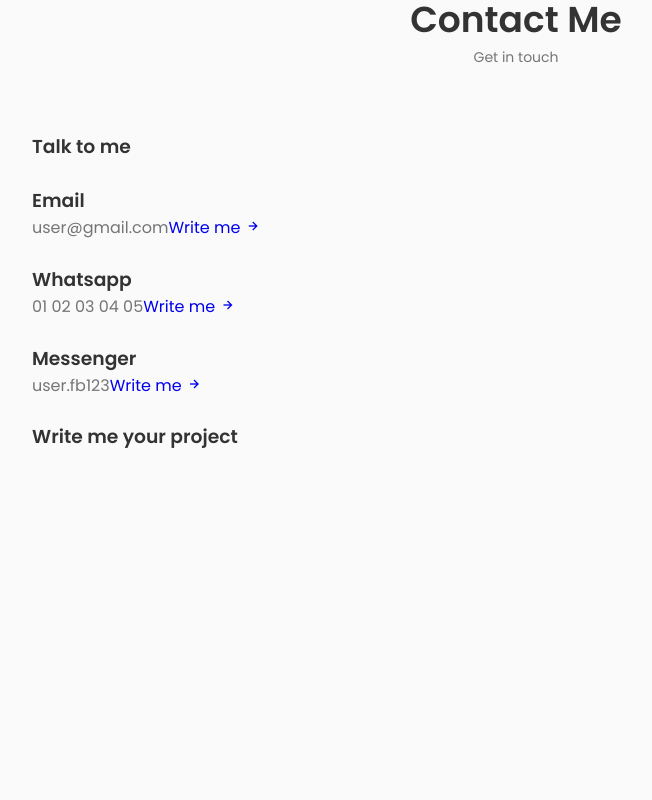
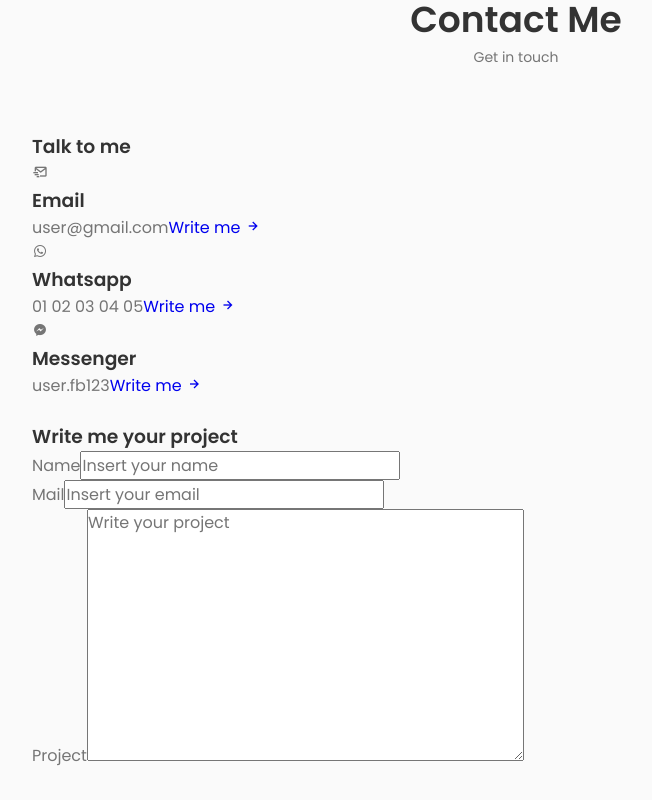
Before and after one commit to bberenice02/portfolio_Berenice, a React (Create React App) app: page / in a window 1280 px wide. Shown: the part 3036-3836 px from the top of the page, without its empty margins (124-776 px from the left). Before the commit the page ends 3519 px from the top, so only its background shows below. Built offline with nearby package versions, Linux system fonts and the light colour scheme.

Commit message:
contact component suite commit

```diff
--- a/src/components/contact/Contact.jsx
+++ b/src/components/contact/Contact.jsx
@@ -12,13 +12,13 @@ const Contact = () => {
 
                     <div className="contact__info">
                         <div className="contact__card">
-                            <i className="bx bx contact__card-icon"></i>
+                            <i className="bx bx-mail-send contact__card-icon"></i>
 
                             <h3 className="contact__card-title">Email</h3>
                             <span className="contact__card-data">user@gmail.com</span>
 
                             <a
-                                href="mailto:berenice.briand02@gmail.com.com"
+                                href="mailto:berenice.briand.pro@gmail.com.com"
                                 className="contact__button"
                             >
                                 Write me {" "}
@@ -27,7 +27,7 @@ const Contact = () => {
                         </div>
 
                         <div className="contact__card">
-                            <i className="bx bx contact__card-icon"></i>
+                            <i className="bx bxl-whatsapp contact__card-icon"></i>
 
                             <h3 className="contact__card-title">Whatsapp</h3>
                             <span className="contact__card-data">01 02 03 04 05</span>
@@ -42,7 +42,7 @@ const Contact = () => {
                         </div>
 
                         <div className="contact__card">
-                            <i className="bx bx contact__card-icon"></i>
+                            <i className="bx bxl-messenger contact__card-icon"></i>
 
                             <h3 className="contact__card-title">Messenger</h3>
                             <span className="contact__card-data">user.fb123</span>
@@ -57,6 +57,39 @@ const Contact = () => {
 
                 <div className="contact__content">
                     <h3 className="contact__title">Write me your project</h3>
+
+                    <form className="contact__form">
+                        <div className="contact__form-div">
+                            <label className="contact__form-tag">Name</label>
+                            <input
+                                type="text"
+                                name="name"
+                                className="contact__form-input"
+                                placeholder="Insert your name"
+                            />
+                        </div>
+
+                        <div className="contact__form-div">
+                            <label className="contact__form-tag">Mail</label>
+                            <input
+                                type="email"
+                                name="email"
+                                className="contact__form-input"
+                                placeholder="Insert your email"
+                            />
+                        </div>
+
+                        <div className="contact__form-div">
+                            <label className="contact__form-tag">Project</label>
+                            <textarea
+                            name="project"
+                            cols="30"
+                            rows="10"
+                            className="contact__form-input"
+                            placeholder="Write your project"
+                            ></textarea>
+                        </div>
+                    </form>
                 </div>
             </div>
         </section>
```
Also changed, not shown: 1 other file (tests, documents, lock files or other folders).
